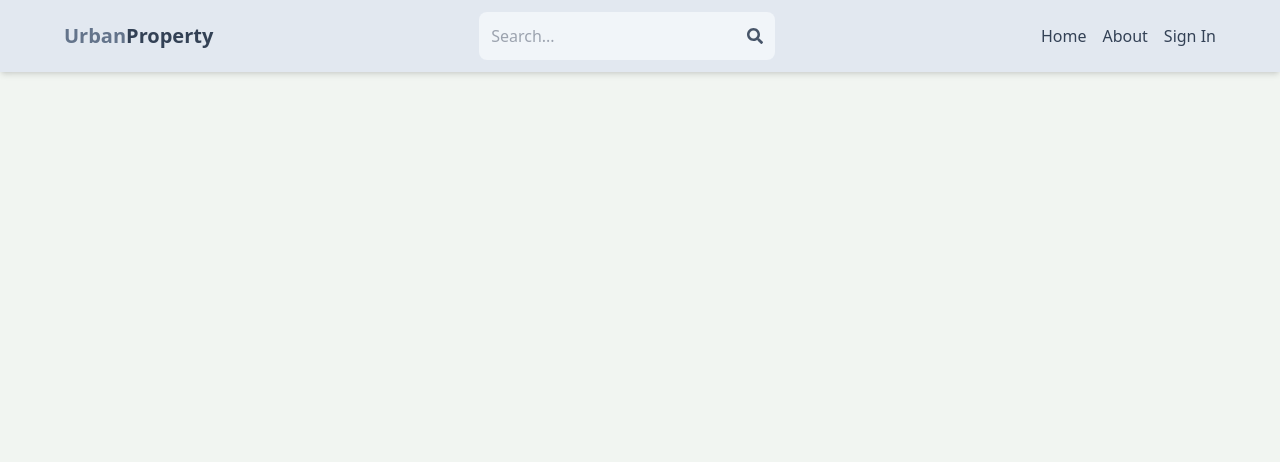
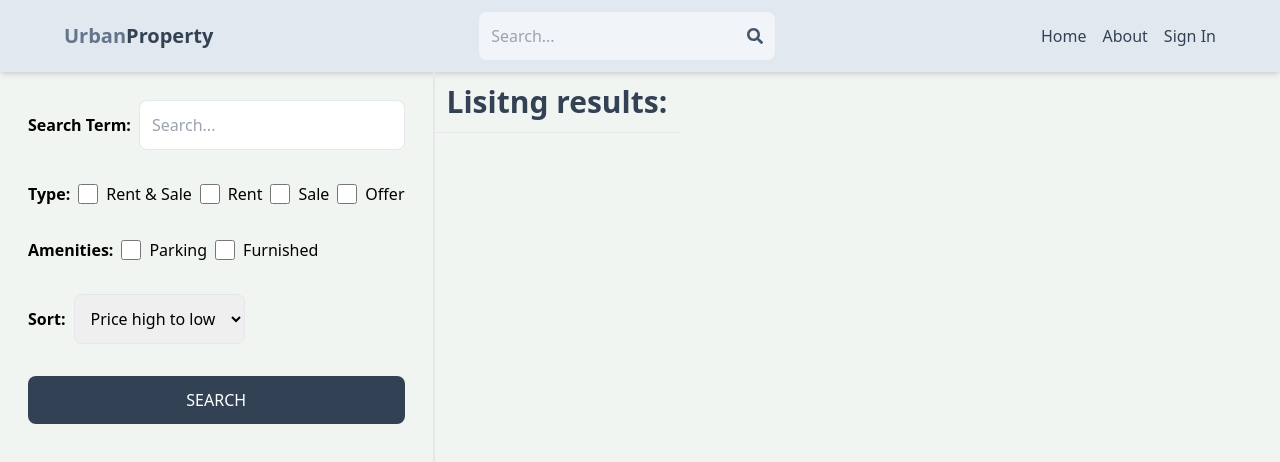
Before and after one commit to krish-98/urban-property, a React (Vite) app in the folder client/: page /search in a window 1280 px wide. Shown: the top 462 px of the page. Built offline with nearby package versions, Linux system fonts and the light colour scheme; no server answers.

Commit message:
create search page UI

```diff
--- a/client/src/App.jsx
+++ b/client/src/App.jsx
@@ -9,6 +9,7 @@
 import CreateListing from "./pages/CreateListing"
 import UpdateListing from "./pages/UpdateListing"
 import Listing from "./pages/Listing"
+import Search from "./pages/Search"
 
 export default function App() {
   return (
@@ -19,8 +20,8 @@
         <Route path="/sign-in" element={<SignIn />} />
         <Route path="/sign-up" element={<SignUp />} />
         <Route path="/about" element={<About />} />
+        <Route path="/search" element={<Search />} />
         <Route path="/listing/:listingId" element={<Listing />} />
-
         <Route element={<PrivateRoute />}>
           <Route path="/profile" element={<Profile />} />
           <Route path="/create-listing" element={<CreateListing />} />
--- /dev/null
+++ b/client/src/pages/Search.jsx
@@ -0,0 +1,75 @@
+import React from "react"
+
+export default function Search() {
+  return (
+    <div className="flex flex-col md:flex-row">
+      <div className="p-7 boder-b-2 md:border-r-2 md:min-h-screen">
+        <form className="flex flex-col gap-8">
+          <div className="flex items-center gap-2">
+            <label className="whitespace-nowrap font-semibold">
+              Search Term:
+            </label>
+            <input
+              type="text"
+              id="searchTerm"
+              placeholder="Search..."
+              className="border rounded-lg p-3 w-full"
+            />
+          </div>
+
+          <div className="flex gap-2 flex-wrap items-center">
+            <label className="font-semibold">Type:</label>
+            <div className="flex gap-2">
+              <input type="checkbox" id="all" className="w-5" />
+              <span>Rent & Sale</span>
+            </div>
+            <div className="flex gap-2">
+              <input type="checkbox" id="rent" className="w-5" />
+              <span>Rent </span>
+            </div>
+            <div className="flex gap-2">
+              <input type="checkbox" id="sale" className="w-5" />
+              <span>Sale</span>
+            </div>
+            <div className="flex gap-2">
+              <input type="checkbox" id="offer" className="w-5" />
+              <span>Offer</span>
+            </div>
+          </div>
+
+          <div className="flex gap-2 flex-wrap items-center">
+            <label className="font-semibold">Amenities:</label>
+            <div className="flex gap-2">
+              <input type="checkbox" id="parking" className="w-5" />
+              <span>Parking</span>
+            </div>
+            <div className="flex gap-2">
+              <input type="checkbox" id="furnished" className="w-5" />
+              <span>Furnished</span>
+            </div>
+          </div>
+
+          <div className="flex items-center gap-2">
+            <label className="font-semibold">Sort:</label>
+            <select id="sort_order" className="border rounded-lg p-3">
+              <option>Price high to low</option>
+              <option>Price low to high</option>
+              <option>Latest</option>
+              <option>Oldest</option>
+            </select>
+          </div>
+
+          <button className="bg-slate-700 text-white p-3 rounded-lg uppercase hover:opacity-95">
+            Search
+          </button>
+        </form>
+      </div>
+
+      <div>
+        <h1 className="text-3xl font-semibold border-b p-3 text-slate-700">
+          Lisitng results:
+        </h1>
+      </div>
+    </div>
+  )
+}
```
